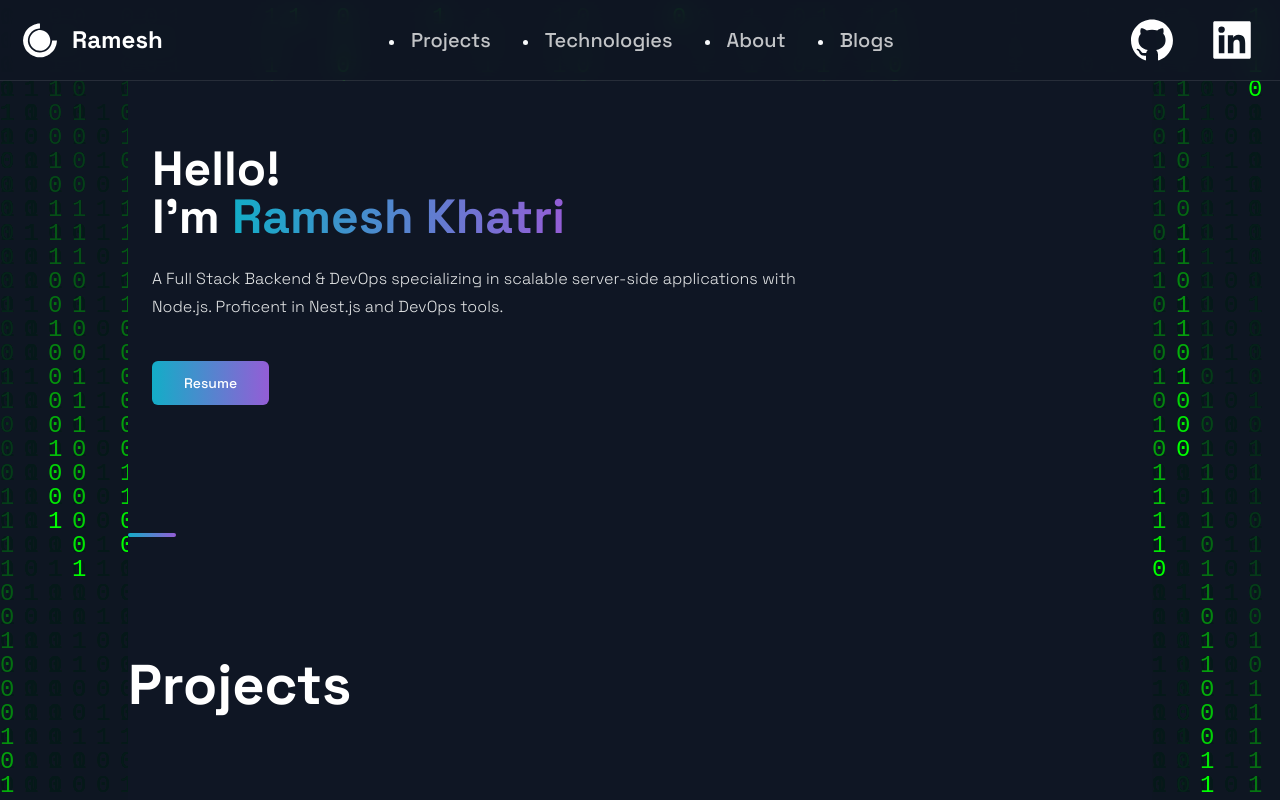
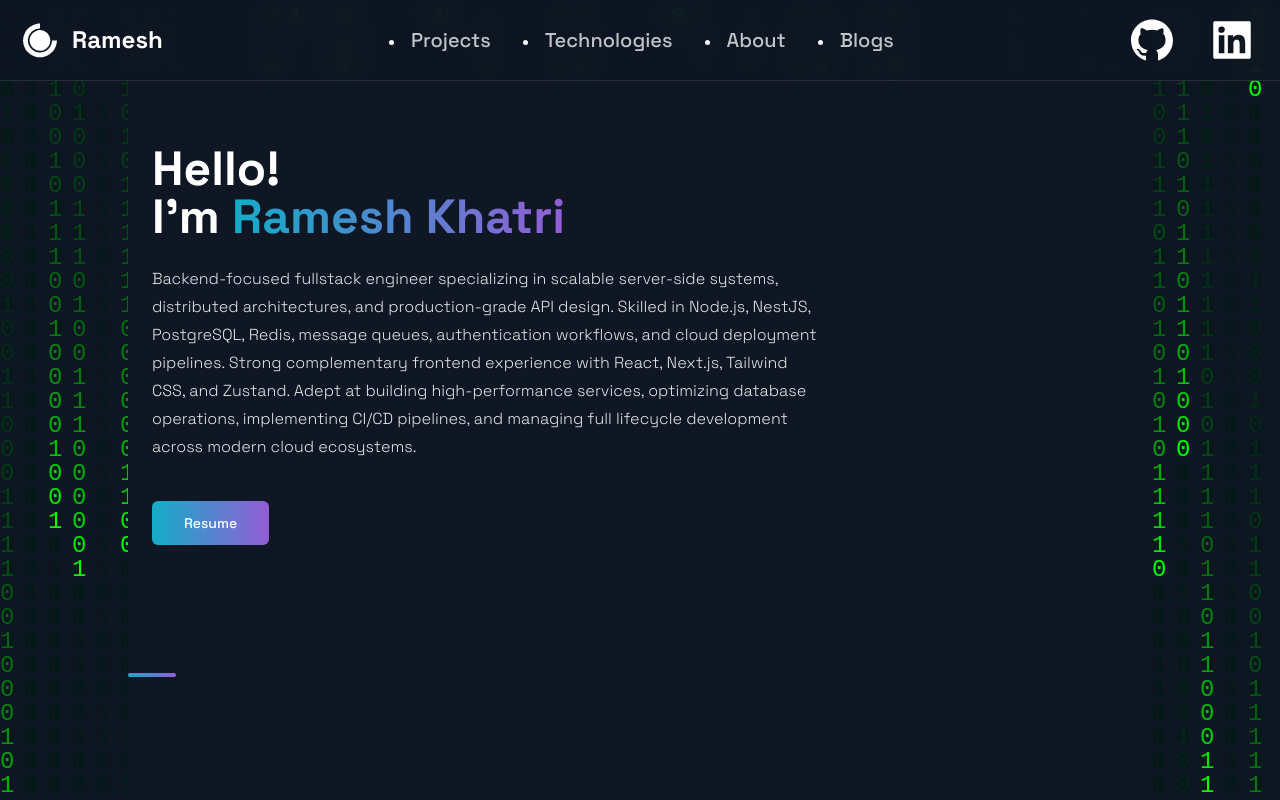
Before and after one commit to KHATRIRAMESH/portfolio, a Next.js app: page / in a window 1280 px wide. Shown: the top 800 px of the page. Built offline with nearby package versions, Linux system fonts and the light colour scheme.

Commit message:
hero data changed

```diff
--- a/src/constants/constants.js
+++ b/src/constants/constants.js
@@ -73,11 +73,11 @@ export const PersonalEmail = "khatriramesh972@gmail.com";
 export const HeroData = {
   name: "Ramesh Khatri",
   description:
-    "A Full Stack Backend & DevOps specializing in scalable server-side applications with Node.js. Proficent in Nest.js and DevOps tools.",
+    "Backend-focused fullstack engineer specializing in scalable server-side systems, distributed architectures, and production-grade API design. Skilled in Node.js, NestJS, PostgreSQL, Redis, message queues, authentication workflows, and cloud deployment pipelines. Strong complementary frontend experience with React, Next.js, Tailwind CSS, and Zustand. Adept at building high-performance services, optimizing database operations, implementing CI/CD pipelines, and managing full lifecycle development across modern cloud ecosystems.",
 };
 
 export const FooterData = {
-  slogan: "Innovating multiple project at a time",
+  slogan: "Building robust backend systems with seamless frontend experiences.",
 };
 
 export const MetaData = {
```
